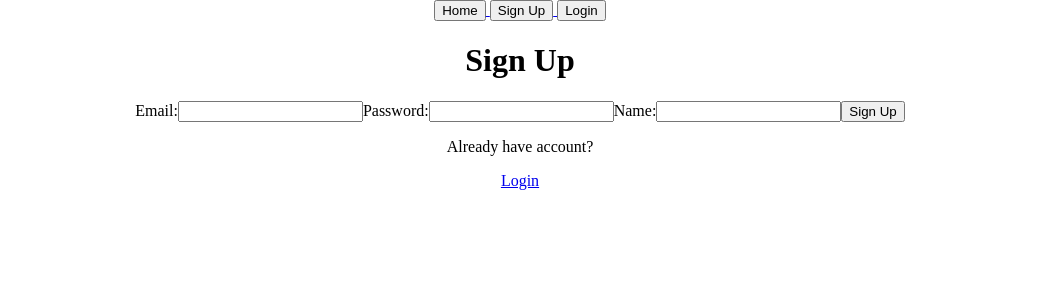
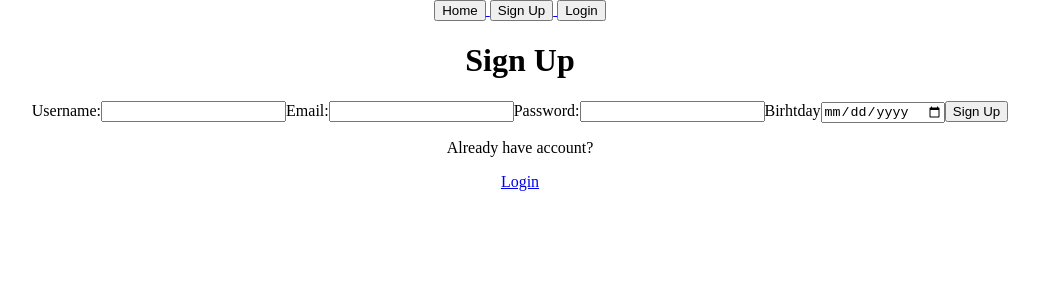
Before and after one commit to YagoGu/VectorizeIt-client, a React (Create React App) app: page /signup in a window 1280 px wide. Shown: the top 300 px of the page, without its empty margins (120-1159 px from the left). Built offline with nearby package versions, Linux system fonts and the light colour scheme; no server answers.

Commit message:
hompage display, fetch videogames

```diff
--- a/src/pages/HomePage/HomePage.css
+++ b/src/pages/HomePage/HomePage.css
@@ -0,0 +1,3 @@
+.container img {
+    width: 200px;
+}
--- a/src/pages/HomePage/HomePage.jsx
+++ b/src/pages/HomePage/HomePage.jsx
@@ -1,10 +1,46 @@
 import "./HomePage.css";
+import { useState, useEffect } from 'react';
 
 function HomePage() {
+
+  const apiURL= "http://localhost:5005/"
+
+  const [videogames, setVideogames] = useState([])
+
+  useEffect (() => {
+    fetch(apiURL)
+    .then((res) => {
+        return res.json()
+    })
+    .then((data) => {
+      console.log(data)
+      return setVideogames(data)
+    })
+    .catch((err) => {
+      console.log(err)
+    })
+
+  }, [apiURL])
+
+  console.log(videogames)
+
   return (
-    <div>
+    <>
       <h1>Home page</h1>
-    </div>
+      <div className="container">
+        {
+
+          videogames.map((properties) => {
+            return (
+              <div className="container">
+                <p key={properties._id}>{properties.title}</p>
+                <img src={properties.videogame_picture} alt={`${properties.title} front page`} />
+              </div>
+            )
+          })
+        }
+      </div>
+    </>
   );
 }
 
--- a/src/pages/SignupPage/SignupPage.jsx
+++ b/src/pages/SignupPage/SignupPage.jsx
@@ -4,21 +4,23 @@ import { Link, useNavigate } from "react-router-dom";
 import authService from "../../services/auth.service";
 
 function SignupPage() {
+  const [username, setUsername] = useState("");
   const [email, setEmail] = useState("");
   const [password, setPassword] = useState("");
-  const [name, setName] = useState("");
+  const [birthday, setBirthday] = useState("");
   const [errorMessage, setErrorMessage] = useState(undefined);
 
   const navigate = useNavigate();
 
+  const handleUsername = (e) => setUsername(e.target.value);
   const handleEmail = (e) => setEmail(e.target.value);
   const handlePassword = (e) => setPassword(e.target.value);
-  const handleName = (e) => setName(e.target.value);
+  const handleBirthday = (e) => setBirthday(e.target.value);
 
   const handleSignupSubmit = (e) => {
     e.preventDefault();
     // Create an object representing the request body
-    const requestBody = { email, password, name };
+    const requestBody = { username, email, password, birthday };
 
     // Send a request to the server using axios
     /*
@@ -50,6 +52,10 @@ function SignupPage() {
       <h1>Sign Up</h1>
 
       <form onSubmit={handleSignupSubmit}>
+
+        <label>Username:</label>
+        <input type="text" name="username" value={username} onChange={handleUsername} />
+
         <label>Email:</label>
         <input type="email" name="email" value={email} onChange={handleEmail} />
 
@@ -61,8 +67,13 @@ function SignupPage() {
           onChange={handlePassword}
         />
 
-        <label>Name:</label>
-        <input type="text" name="name" value={name} onChange={handleName} />
+        <label>Birhtday</label>
+        <input
+          type="date"
+          name="birthday"
+          value={birthday}
+          onChange={handleBirthday}
+        />
 
         <button type="submit">Sign Up</button>
       </form>
```
